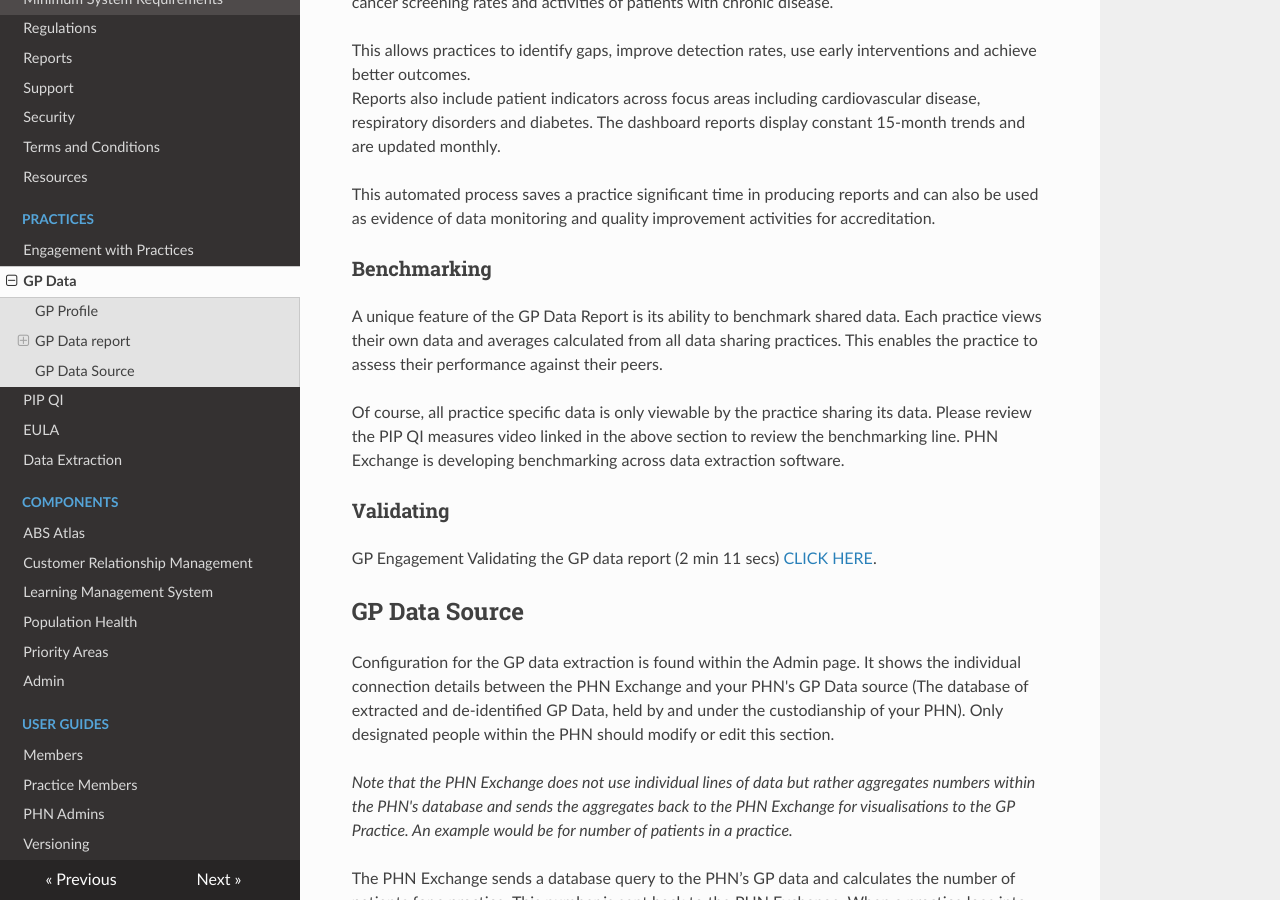
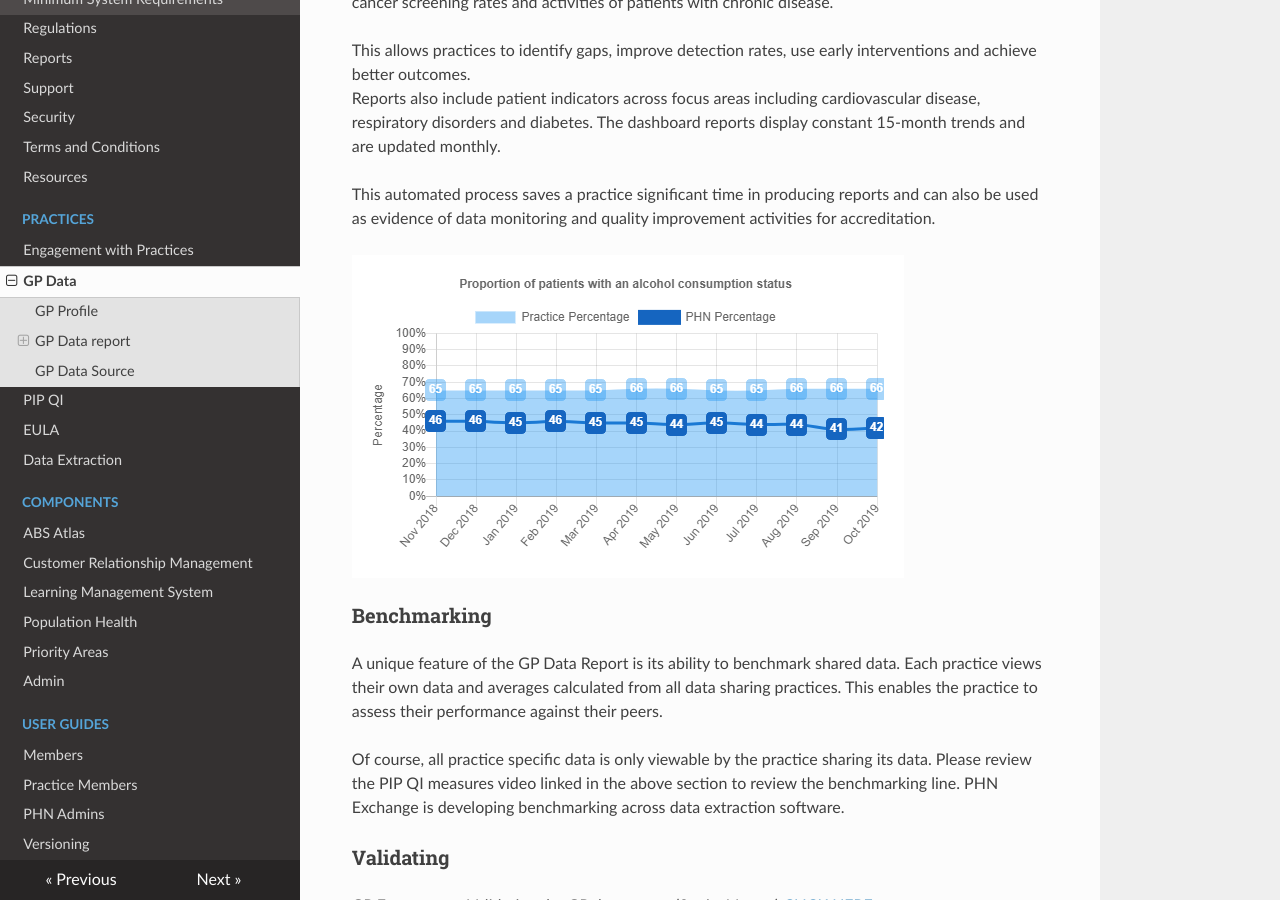
Before and after one commit to MurrayPHN/phn-exchange-docs, an MkDocs documentation site: the page built from docs/practices/gpdata.md, in a window 1280 px wide and 900 px high, scrolled down 1350 px. Built offline with MkDocs 1.6.1, drawn with Linux system fonts in a browser that asks for light colours; nearby versions of some CDN libraries.

Commit message:
Update gpdata.md

```diff
--- a/docs/practices/gpdata.md
+++ b/docs/practices/gpdata.md
@@ -26,7 +26,7 @@ The dashboard reports display constant 15-month trends and are updated monthly.
 
 This automated process saves a practice significant time in producing reports and can also be used as evidence of data monitoring and quality improvement activities for accreditation.
 
-
+![GP profile form](../../img/PIP1.PNG)
 
 ### Benchmarking
 
```
